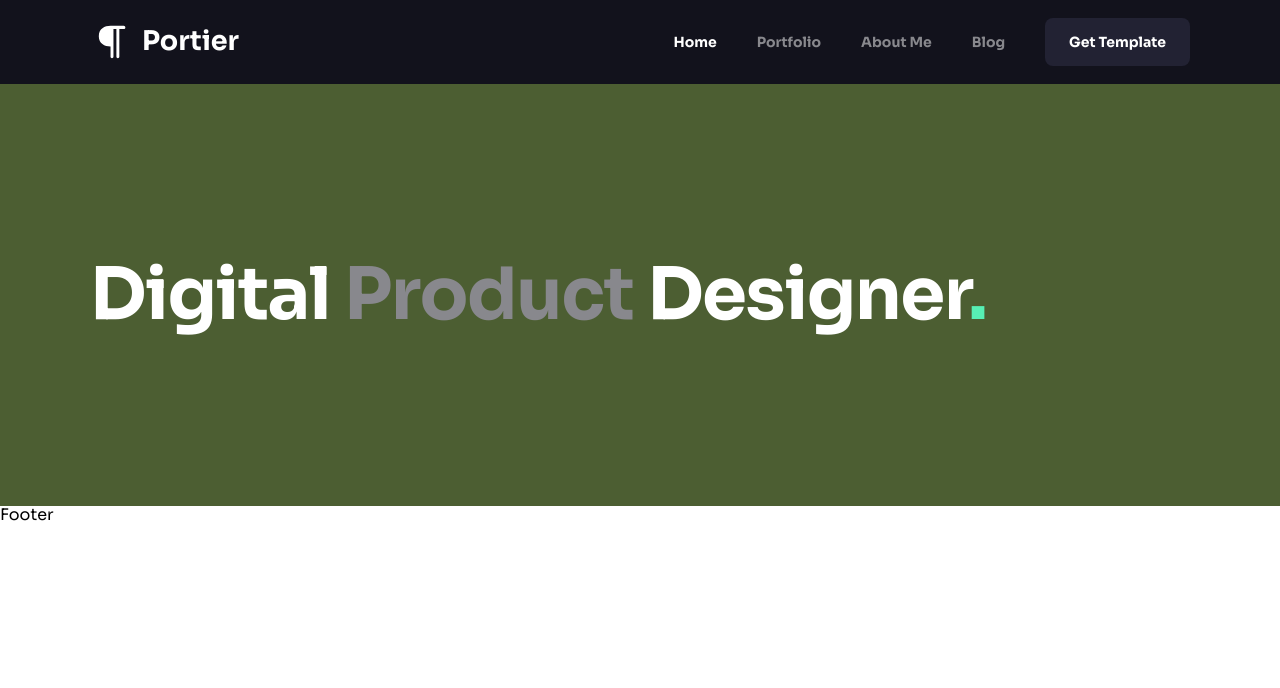
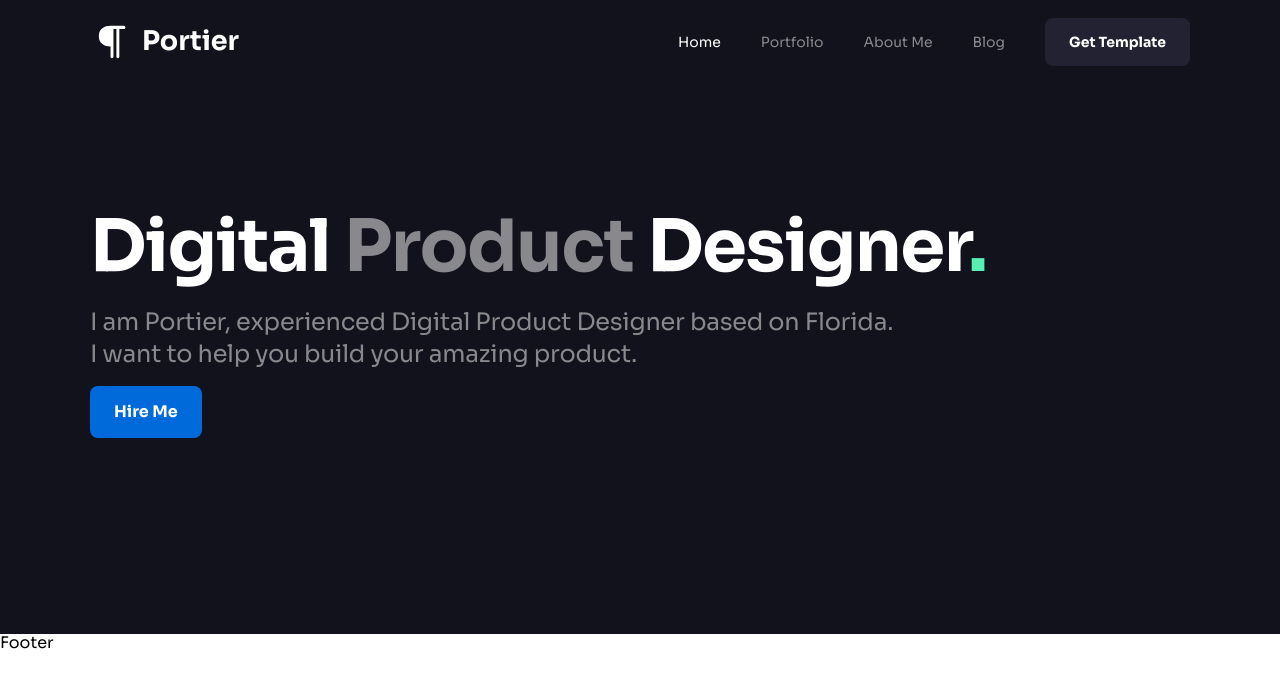
Before and after one commit to zborecki/portier, a React (Create React App) app: page / in a window 1280 px wide. Shown: the top 688 px of the page. Built offline with nearby package versions, Linux system fonts and the light colour scheme.

Commit message:
feature/3: welcome message

```diff
--- a/src/components/Header/header.style.tsx
+++ b/src/components/Header/header.style.tsx
@@ -11,9 +11,9 @@ export const HeaderRoot = styled.header`
           transition: color 0.2s ease-out;
           text-transform: capitalize;
           color: ${({ theme: { components: { header: { navigation } } } }) => navigation.default};
-          font-size: ${({ theme: { font: { button: { secondary } } } }) => secondary.fontSize};
-          font-weight: ${({ theme: { font: { button: { secondary } } } }) => secondary.fontWeight};
-          line-height: ${({ theme: { font: { button: { secondary } } } }) => secondary.lineHeight};
+          font-size: ${({ theme: { font: { button: { small } } } }) => small.fontSize};
+          font-weight: ${({ theme: { font: { button: { small } } } }) => small.fontWeight};
+          line-height: ${({ theme: { font: { button: { small } } } }) => small.lineHeight};
 
           &.active, &:hover {
             color: ${({ theme: { components: { header: { navigation } } } }) => navigation.active};
--- a/src/components/Hero/hero.style.tsx
+++ b/src/components/Hero/hero.style.tsx
@@ -1,5 +1,5 @@
 import styled from 'styled-components';
 
 export const HeroRoot = styled.section`
-  background-color: #4c5e32;
+  background-color: ${({ theme: { common: { section } } }) => section.background};
 `;
--- /dev/null
+++ b/src/components/Hero/hero_.module.css
@@ -0,0 +1,7 @@
+.description {
+  margin-bottom: 32px;
+}
+
+.information {
+  margin-bottom: 76px;
+}
--- a/src/components/Hero/index.tsx
+++ b/src/components/Hero/index.tsx
@@ -2,10 +2,11 @@ import phrases from '../../configurations/phrases';
 import { HeroRoot } from './hero.style';
 import { highlightText } from '../../utils';
 import globalStyles from '../../theme/global_.module.css';
-import { Headline } from '../styled.components';
+import styles from './hero_.module.css';
+import { Button, Headline, Text } from '../styled.components';
 import { RangeType } from '../../types/common';
 
-const { hero } = phrases;
+const { hero, button } = phrases;
 const headlineRange: RangeType = {
   lower: 1,
   upper: 1
@@ -14,6 +15,7 @@ const headlineRange: RangeType = {
 const Hero = (): JSX.Element => (
   <HeroRoot className="hero">
     <div className={`${globalStyles.wrapper} hero__wrapper`}>
+      <div className={`${styles.information} hero__information`}>
         <Headline
           className="hero__headline"
           variant="h1"
@@ -21,6 +23,19 @@ const Hero = (): JSX.Element => (
         >
           { highlightText(hero.headline, headlineRange) }
         </Headline>
+        <Text
+          variant="body-large"
+          className={`${globalStyles.newLine} ${styles.description} hero__description`}
+        >
+          { hero.description }
+        </Text>
+        <Button
+          className="hero__button"
+          to="/"
+        >
+          { button.hireMe }
+        </Button>
+      </div>
     </div>
   </HeroRoot>
 );
--- a/src/components/styled.components.tsx
+++ b/src/components/styled.components.tsx
@@ -1,6 +1,8 @@
 import { Link } from 'react-router-dom';
 import styled from 'styled-components';
-import { ButtonProps, HeadlineProps } from '../types/props';
+import { ButtonProps, HeadlineProps, TextProps } from '../types/props';
+
+const typographyMargin = '0px 0px 16px 0px';
 
 export const Button = styled(Link)<ButtonProps>`
   // Common properties
@@ -8,30 +10,39 @@ export const Button = styled(Link)<ButtonProps>`
   text-decoration: none;
   text-transform: capitalize;
   transition: background 0.25s ease-out;
-  font-size: ${({ theme: { font: { button: { secondary } } } }) => secondary.fontSize};
-  font-weight: ${({ theme: { font: { button: { secondary } } } }) => secondary.fontWeight};
-  line-height: ${({ theme: { font: { button: { secondary } } } }) => secondary.lineHeight};
+  font-weight: ${({ theme: { font: { button: { common } } } }) => common.fontWeight};
+  padding: ${({ theme: { components: { button } } }) => button.common.padding};
   border-radius: ${({ theme: { common } }) => `${common.borderRadius}px`};
   color: ${({ theme: { components: { button: { common } } } }) => common.color};
 
   // Variants
-  background: ${({ variant, theme: { components: { button: { secondary } } } }) => (
-    (variant === 'secondary' && secondary.background.default)
+  background: ${({ variant, theme: { components: { button: { primary, secondary } } } }) => (
+    ((variant === 'primary' || !variant) && primary.background.default)
+    || (variant === 'secondary' && secondary.background.default)
   )};
-  padding: ${({ size, theme: { components: { button: { common } } } }) => (
-    (size === 'small' && common.padding)
+  font-size: ${({ size, theme: { font: { button: { standard, small } } } }) => (
+    ((size === 'standard' || !size) && standard.fontSize)
+    || (size === 'small' && small.fontSize)
+  )};
+  line-height: ${({ size, theme: { font: { button: { standard, small } } } }) => (
+    ((size === 'standard' || !size) && standard.lineHeight)
+    || (size === 'small' && small.lineHeight)
   )};
 
   // States
   &:hover {
-    background: ${({ variant, theme: { components: { button: { secondary } } } }) => (
-    (variant === 'secondary' && secondary.background.active)
+    background: ${({ variant, theme: { components: { button: { primary, secondary } } } }) => (
+    ((variant === 'primary' || !variant) && primary.background.active)
+    || (variant === 'secondary' && secondary.background.active)
   )};
   }
 `;
 
-export const Headline = styled.h1<HeadlineProps>`
+export const Headline = styled.h1.attrs(({ variant }: HeadlineProps) => ({
+  as: variant
+}))<HeadlineProps>`
   // Common properties
+  margin: ${typographyMargin};
   color: ${({ theme: { components: { headline } } }) => headline.color};
   font-weight: ${({ theme: { components: { headline } } }) => headline.fontWeight};
 
@@ -56,3 +67,22 @@ export const Headline = styled.h1<HeadlineProps>`
 export const HighlightText = styled.span`
   color: ${({ theme: { components: { highlightText } } }) => highlightText.color};
 `;
+
+export const Text = styled.p<TextProps>`
+  // Common properties
+  margin: ${typographyMargin};
+  font-weight: ${({ bold, theme: { font: { text: { type } } } }) => (
+    bold ? type.bolder : type.standard)};
+  color: ${({ theme: { font: { text } } }) => text.color};
+
+  // Variants
+  font-size: ${({ variant, theme: { font: { text: { body } } } }) => (
+    (variant === 'body-large' && body.large.fontSize)
+  )};
+  line-height: ${({ variant, theme: { font: { text: { body } } } }) => (
+    (variant === 'body-large' && body.large.lineHeight)
+  )};
+  letter-spacing: ${({ variant, theme: { font: { text: { body } } } }) => (
+    (variant === 'body-large' && body.large.letterSpacing)
+  )};
+`;
--- a/src/configurations/phrases.ts
+++ b/src/configurations/phrases.ts
@@ -1,12 +1,14 @@
 export default {
   button: {
-    getTemplate: 'Get template'
+    getTemplate: 'Get template',
+    hireMe: 'Hire me'
   },
   common: {
     companyName: 'Portier'
   },
   hero: {
-    headline: 'Digital Product Designer'
+    headline: 'Digital Product Designer',
+    description: 'I am Portier, experienced Digital Product Designer based on Florida.\nI want to help you build your amazing product.'
   },
   navigation: {
     home: 'Home',
--- a/src/theme/global_.module.css
+++ b/src/theme/global_.module.css
@@ -3,3 +3,7 @@
   margin: 0 auto;
   padding: 0px 90px;
 }
+
+.newLine {
+  white-space: pre-line;
+}
--- a/src/theme/index.ts
+++ b/src/theme/index.ts
@@ -8,7 +8,8 @@ enum FontWeight {
 
 const { primary, secondary, neutrals } = {
   primary: {
-    aquamarine: '#57EFB4'
+    aquamarine: '#57EFB4',
+    blue: '#006ADA'
   },
   secondary: {
     royalOrange: '#FA8F54'
@@ -25,7 +26,7 @@ export default {
   common: {
     borderRadius: 8,
     section: {
-      background: neutrals.darkGunmetal
+      background: neutrals.chineseBlack
     }
   },
   components: {
@@ -33,6 +34,12 @@ export default {
       common: {
         color: neutrals.white,
         padding: '14px 24px'
+      },
+      primary: {
+        background: {
+          default: primary.blue,
+          active: primary.aquamarine
+        }
       },
       secondary: {
         background: {
@@ -73,10 +80,16 @@ export default {
   },
   font: {
     button: {
-      secondary: {
+      common: {
+        fontWeight: FontWeight.Bold
+      },
+      small: {
         fontSize: '14px',
-        fontWeight: FontWeight.Bold,
         lineHeight: '20px'
+      },
+      standard: {
+        fontSize: '16px',
+        lineHeight: '24px'
       }
     },
     headline: {
@@ -85,6 +98,34 @@ export default {
         lineHeight: '86px',
         letterSpacing: '-0.02em'
       }
+    },
+    text: {
+      color: neutrals.philippineGray,
+      type: {
+        standard: FontWeight.Regular,
+        bolder: FontWeight.SemiBold
+      },
+      body: {
+        large: {
+          fontSize: '24px',
+          lineHeight: '32px',
+          letterSpacing: '-0.01em'
+        },
+        small: {
+          fontSize: '16px',
+          lineHeight: '24px'
+        }
+      },
+      caption: {
+        large: {
+          fontSize: '14px',
+          lineHeight: '24px'
+        },
+        small: {
+          fontSize: '12px',
+          lineHeight: '20px'
+        }
+      }
     }
   }
 } as DefaultTheme;
```
Also changed, not shown: src/types/common.ts (+24 -6 lines), src/types/props.ts (+7 -2 lines). Lines whose indentation alone changed are shown as unchanged.
